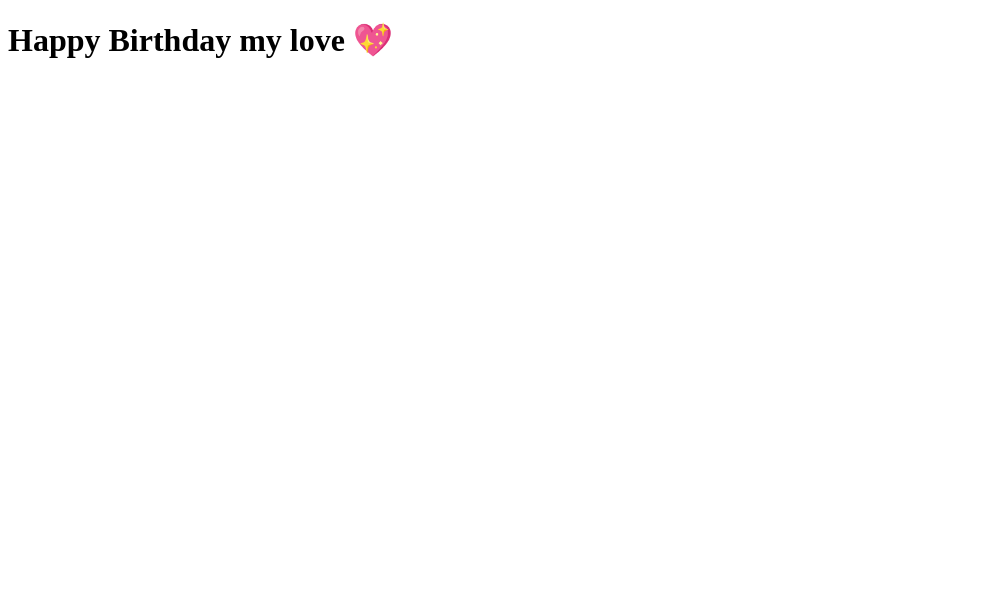
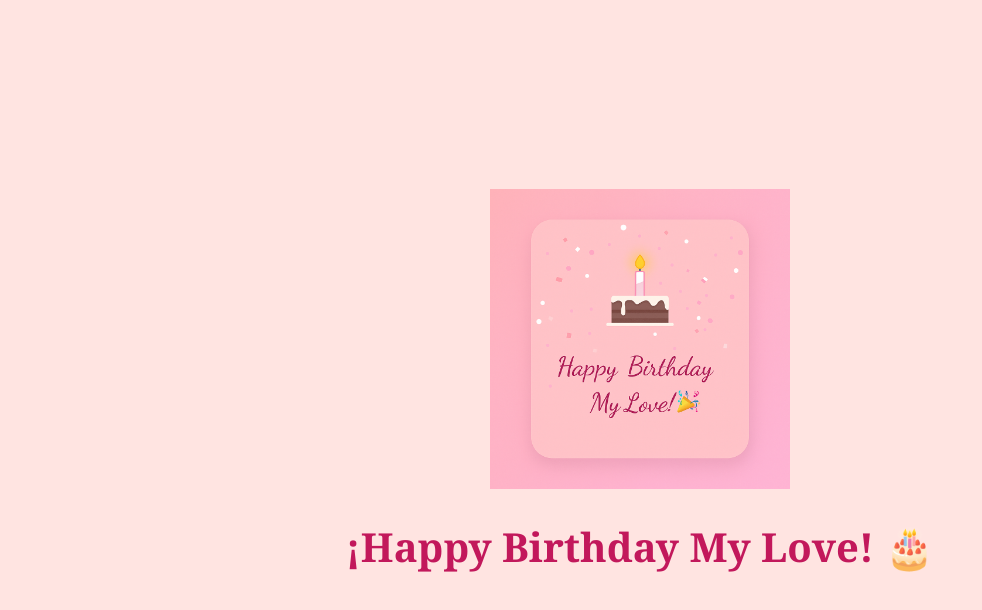
Before and after one commit to Cesaradrian153/cumple-cele, a plain HTML site: page index.html in a window 1280 px wide. Shown: the whole page, without its empty margins (0-982 px from the left). Drawn offline with Linux system fonts and the light colour scheme.

Commit message:
Add files via upload

```diff
--- a/index.html
+++ b/index.html
@@ -1,19 +1,48 @@
 <!DOCTYPE html>
-<html lang="en">
+<html lang="es">
 <head>
   <meta charset="UTF-8" />
   <meta name="viewport" content="width=device-width, initial-scale=1.0"/>
-  <title>Happy Birthday 🎂</title>
-  <link rel="stylesheet" href="style.css">
+  <title>Feliz Cumpleaños</title>
+  <style>
+    body {
+      margin: 0;
+      padding: 0;
+      background: #ffe4e1;
+      display: flex;
+      justify-content: center;
+      align-items: center;
+      height: 100vh;
+      flex-direction: column;
+      font-family: 'Georgia', serif;
+    }
+
+    .cake {
+      animation: float 4s ease-in-out infinite;
+      width: 300px;
+    }
+
+    h1 {
+      color: #c2185b;
+      font-size: 2.5rem;
+      margin-top: 20px;
+      animation: fadeIn 3s ease forwards;
+    }
+
+    @keyframes float {
+      0%   { transform: translateY(0px); }
+      50%  { transform: translateY(-20px); }
+      100% { transform: translateY(0px); }
+    }
+
+    @keyframes fadeIn {
+      from { opacity: 0; }
+      to { opacity: 1; }
+    }
+  </style>
 </head>
 <body>
-  <div class="card">
-    <div class="cake">
-      <div class="candle"></div>
-    </div>
-    <h1 class="Happy__Birthday">Happy Birthday my love 💖</h1>
-  </div>
-
-  <script src="script.js"></script>
+  <img class="cake" src="birthday_image.png" alt="Pastel de cumpleaños animado">
+  <h1>¡Happy Birthday My Love! 🎂</h1>
 </body>
 </html>
```
